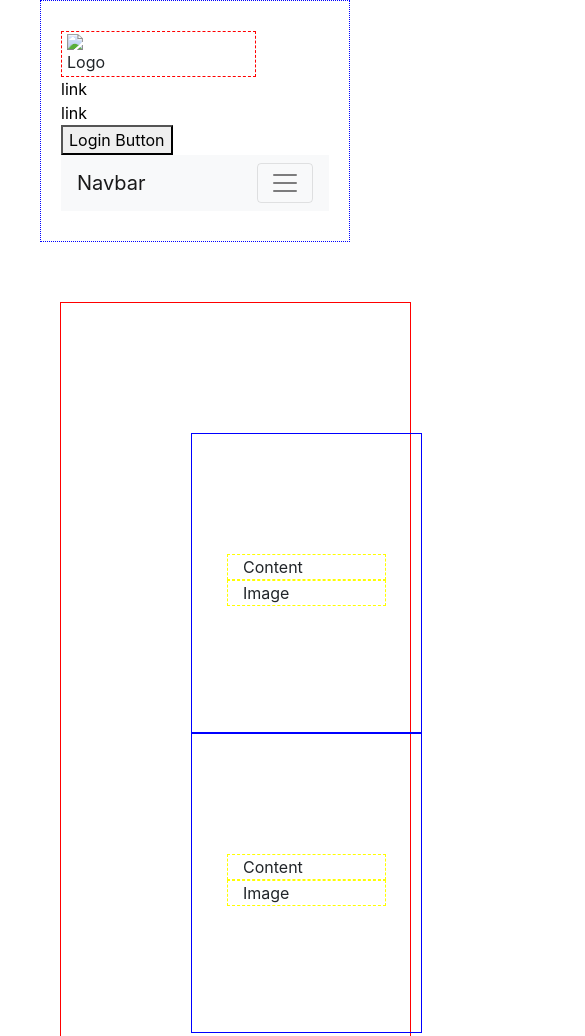
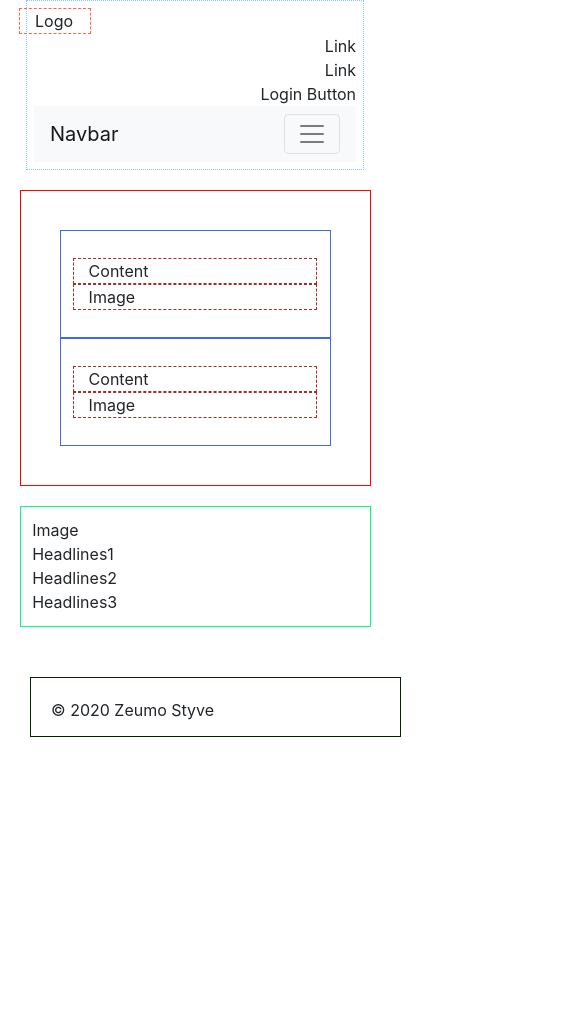
Before and after one commit to zeumoweb/bootstrap, a plain HTML site: page for training/index.html in a window 390 px wide. Shown: the top 1036 px of the page, 585 px wide, since content can reach past the window. After the commit the page ends 844 px from the top, so only its background shows below. Drawn offline with nearby package versions, Linux system fonts and the light colour scheme.

Commit message:
Modifications done to add the responsiveness of the code

```diff
--- a/for training/index.html
+++ b/for training/index.html
@@ -23,88 +23,139 @@
 </head>
 <body>
     <div class="completenav">
-            <div class="logoline">
-                <img src="#" alt="Logo" style="padding: 2px 150px 2px 5px; border: red 1px dashed; margin-right: 500px;">
-                <a href="#" style="text-decoration: none; color: black; margin-right: 170px;">link</a>
-                <a href="#" style="text-decoration: none; color: black;margin-right: 160px;">link</a>
-                <button>Login Button</button>
+    <div class="container-fluid">
+        <div class="navigation_class" style="
+            border : skyblue 1px dotted;
+            padding: 2% 2% 2% 2%;
+            margin: 0% 3% 0% 3%;
+            ">
+            <div class="row">
+                <div class="col" style="
+                    margin-right:280px ;
+                    border: tomato 1px dashed;
+                    ">
+                    Logo
+                </div>
+                <div class="col-sm" style="
+                    border: deeppink 0px solid;
+                    text-align: right;
+                    ">
+                    Link
+                </div>
+                <div class="col-sm" style="
+                    border: deeppink 0px solid;
+                    text-align: right;
+                    ">
+                    Link
+                </div>
+                <div class="col-sm" style="
+                    border: deeppink 0px solid;
+                    text-align: right;
+                    ">
+                    Login Button
+                </div>
             </div>
 
             <!-- FIXME : Go through the code in my Repo -- Study the nav bar code and then add the same code here itself It would Work -->
             <nav class="navbar navbar-expand-lg navbar-light bg-light">
-                <div class="container-fluid">
                 <a class="navbar-brand" href="#">Navbar</a>
-                    <button class="navbar-toggler" type="button" data-bs-toggle="collapse" data-bs-target="#navbarSupportedContent"
+                <button class="navbar-toggler" type="button" data-toggle="collapse" data-target="#navbarSupportedContent"
                     aria-controls="navbarSupportedContent" aria-expanded="false" aria-label="Toggle navigation">
                     <span class="navbar-toggler-icon"></span>
                 </button>
+
                 <div class="collapse navbar-collapse" id="navbarSupportedContent">
-                        <ul class="navbar-nav me-auto mb-2 mb-lg-0">
-                            <li class="nav-item">
-                                <a class="nav-link active" aria-current="page" href="#">Home</a>
+                    <ul class="navbar-nav mr-auto">
+                        <li class="nav-item active">
+                            <a class="nav-link" href="#">Home 1223io212ou21ohsd <span class="sr-only">(current)</span></a>
                         </li>
                         <li class="nav-item">
                             <a class="nav-link" href="#">Link</a>
                         </li>
                         <li class="nav-item dropdown">
-                                <a class="nav-link dropdown-toggle" href="#" id="navbarDropdown" role="button"
-                                    data-bs-toggle="dropdown" aria-expanded="false">
+                            <a class="nav-link dropdown-toggle" href="#" id="navbarDropdown" role="button" data-toggle="dropdown"
+                                aria-haspopup="true" aria-expanded="false">
                                 Dropdown
                             </a>
-                                <ul class="dropdown-menu" aria-labelledby="navbarDropdown">
-                                    <li><a class="dropdown-item" href="#">Action</a></li>
-                                    <li><a class="dropdown-item" href="#">Another action</a></li>
-                                    <li>
-                                        <hr class="dropdown-divider">
-                                    </li>
-                                    <li><a class="dropdown-item" href="#">Something else here</a></li>
-                                </ul>
+                            <div class="dropdown-menu" aria-labelledby="navbarDropdown">
+                                <a class="dropdown-item" href="#">Action</a>
+                                <a class="dropdown-item" href="#">Another action</a>
+                                <div class="dropdown-divider"></div>
+                                <a class="dropdown-item" href="#">Something else here</a>
+                            </div>
                         </li>
                         <li class="nav-item">
-                                <a class="nav-link disabled" href="#" tabindex="-1" aria-disabled="true">Disabled</a>
+                            <a class="nav-link disabled" href="#">Disabled</a>
                         </li>
                     </ul>
-                        <form class="d-flex">
-                            <input class="form-control me-2" type="search" placeholder="Search" aria-label="Search">
-                            <button class="btn btn-outline-success" type="submit">Search</button>
+                    <form class="form-inline my-2 my-lg-0">
+                        <input class="form-control mr-sm-2" type="search" placeholder="Search" aria-label="Search">
+                        <button class="btn btn-outline-success my-2 my-sm-0" type="submit">Search</button>
                     </form>
-                    </div>
                 </div>
             </nav>
     </div>
 
     <!-- FIXME : Check the padding of mainblog padding and make it equal distance from all side to fix it to center -->
-    <div class="mainblog">
-        <div class="firstblog">
-                <div class="row" style="padding: 120px 50px 120px 50px;">
-                    <div class="col">
+        </div>
+        <div class="body_class">
+            <div class="blog" style="
+                        padding : 10% 10% 10% 10%;
+                        margin: 5% 5% 5% 5%;
+                        border-width: 1px;
+                        border-color: red;
+                        border-style: solid;
+                        ">
+                <div class="blog1" style="
+                        padding: 10% 10% 10% 10%;
+                        border: royalblue 1px solid;
+                        ">
+                    <div class="row">
+                        <div class="col-sm" style="border: brown 1px dashed;">
                             Content
                         </div>
-                    <div class="col">
+                        <div class="col-sm" style="border: brown 1px dashed;">
                             Image
                         </div>
                     </div>
                 </div>
-        <div class="secondblog">
-                <div class="row" style="padding: 120px 50px 120px 50px;">
-                    <div class="col">
+                <div class="blog2" style="
+                        padding: 10% 10% 10% 10%;
+                        border: royalblue 1px solid;
+                        ">
+                    <div class="row">
+                        <div class="col-sm" style="border: brown 1px dashed;">
                             Content
                         </div>
-                    <div class="col">
+                        <div class="col-sm" style="border: brown 1px dashed;">
                             Image
+                        </div>
                     </div>
                 </div>
             </div>
         </div>
 
     <!-- Revist the code base again and make neccasry code change on subblog all headlines should be equi distant -->
-    <div class="subblog">
-        <img src="#" alt="Image">
-        <h6 id="h1">Headline1</h6>
-        <h6 id="h2">Headline2</h6>
-        <h6 id="h3">Headline3</h6>
+        <div class="footer_class" style="
+                border: springgreen 1px solid;
+                padding: 3% 3% 3% 3%;
+                margin: 5% 5% 5% 5%;
+                ">
+            <div class="row">
+                <div class="col-sm">
+                    Image
                 </div>
-
+                <div class="col-sm">
+                    Headlines1
+                </div>
+                <div class="col-sm">
+                    Headlines2
+                </div>
+                <div class="col-sm">
+                    Headlines3
+                </div>
+            </div>
+        </div>
     <!-- Footer part looks good !!  -->
     <footer class="footer">
         <div>
--- a/for training/style.css
+++ b/for training/style.css
@@ -1,36 +1,6 @@
-.completenav { border: 1px dotted blue;
-padding: 30px 20px 30px 20px;
-margin: 0px 40px 40px 40px;}
-
-.mainblog { width: 90%;
-        height:850px ;
-        border: 1px solid red;
-        padding: 30px;
-        padding-bottom: 120px;
-        margin: 60px;}
-
-.col {border: 1px yellow dashed;
-}
-.firstblog { border: 1px solid blue;
-width: 80%;
-height: 300px;
-margin: 100px;}
-.secondblog { border: 1px solid blue;
-width: 80%;
-height: 300px;
-margin: -100px 100px 100px 100px;
-}
-.subblog { border: 1px solid green;
-width: 90%;
-height: 100px;
-margin: 10px 60px;
-padding: 20px;
-}
 .footer { border: 1px solid rgb(3, 32, 3);
 width: 95%;
 height: 60px;
 margin: 50px 30px;
 padding: 20px;
 }
-#h1, #h2, #h3 { display: inline;
-margin-left: 25%;}
```
Lines whose indentation alone changed are shown as unchanged.
